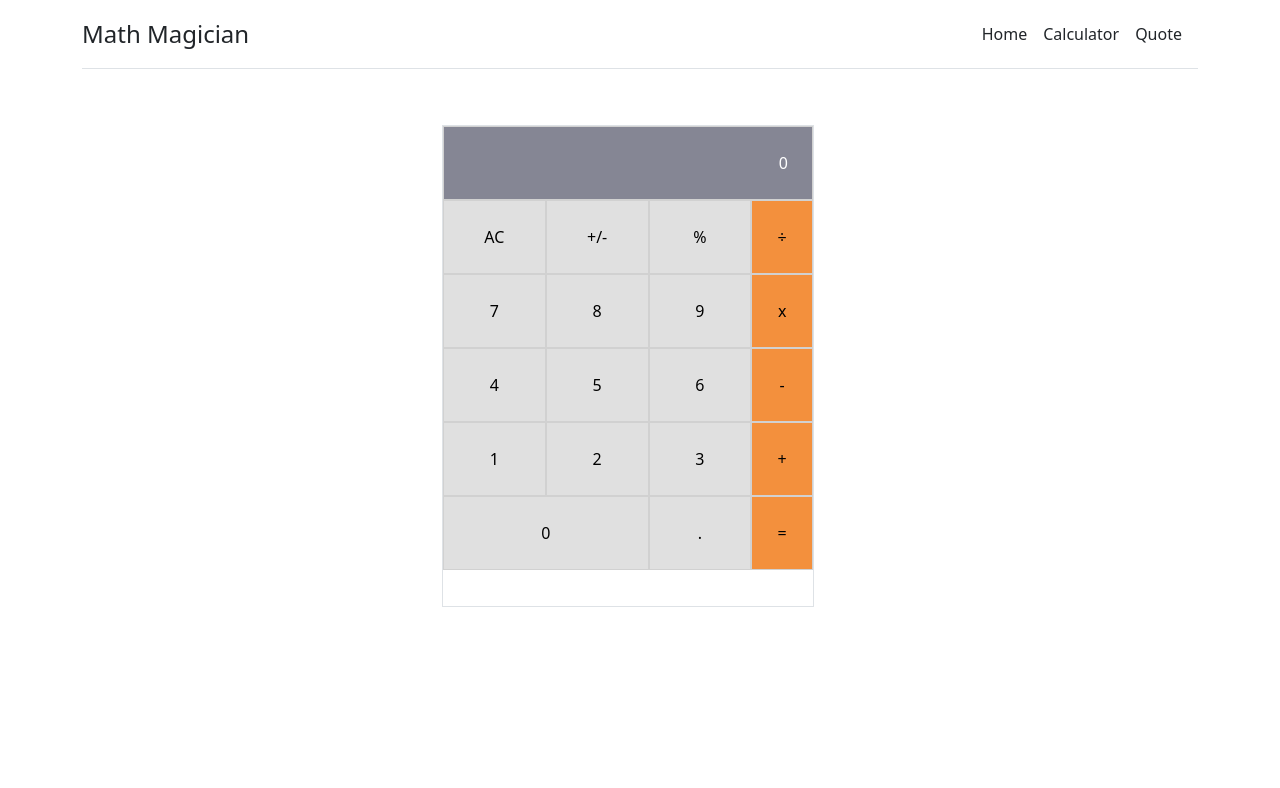
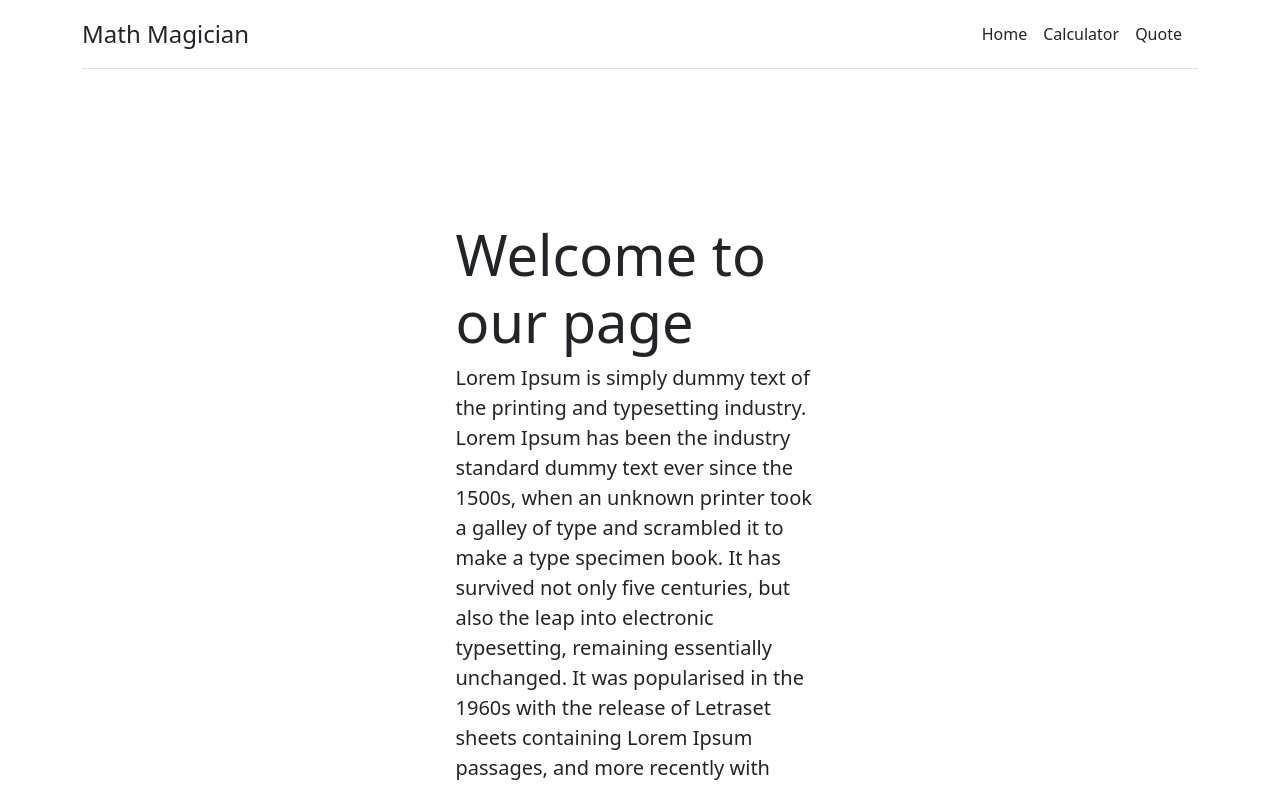
Before and after one commit to rtonata88/calculator, a React (Create React App) app: page / in a window 1280 px wide. Shown: the top 788 px of the page. Built offline with nearby package versions, Linux system fonts and the light colour scheme.

Commit message:
Add Home.js

```diff
--- a/src/App.js
+++ b/src/App.js
@@ -1,11 +1,13 @@
 import React from 'react'
 import Calculator from './components/Calculator'
+import Home from './components/Home'
 import './App.css'
 import 'bootstrap/dist/css/bootstrap.min.css'
 
 function App() {
   return (
     <div className="py-3 container">
+      <Home />
       <div className="row">
         <Calculator />
       </div>
--- a/src/components/Home.js
+++ b/src/components/Home.js
@@ -0,0 +1,20 @@
+import React from 'react'
+
+const Home = () => (
+  <div className="col-md-5 p-lg-5 mx-auto my-5">
+    <h1 className="display-4 fw-normal">Welcome to our page</h1>
+    <p className="lead fw-normal">
+      Lorem Ipsum is simply dummy text of the printing and typesetting industry.
+      Lorem Ipsum has been the industry standard dummy text ever since the
+      1500s, when an unknown printer took a galley of type and scrambled it to
+      make a type specimen book. It has survived not only five centuries, but
+      also the leap into electronic typesetting, remaining essentially
+      unchanged. It was popularised in the 1960s with the release of Letraset
+      sheets containing Lorem Ipsum passages, and more recently with desktop
+      publishing software like Aldus PageMaker including versions of Lorem
+      Ipsum.
+    </p>
+  </div>
+)
+
+export default Home
```
